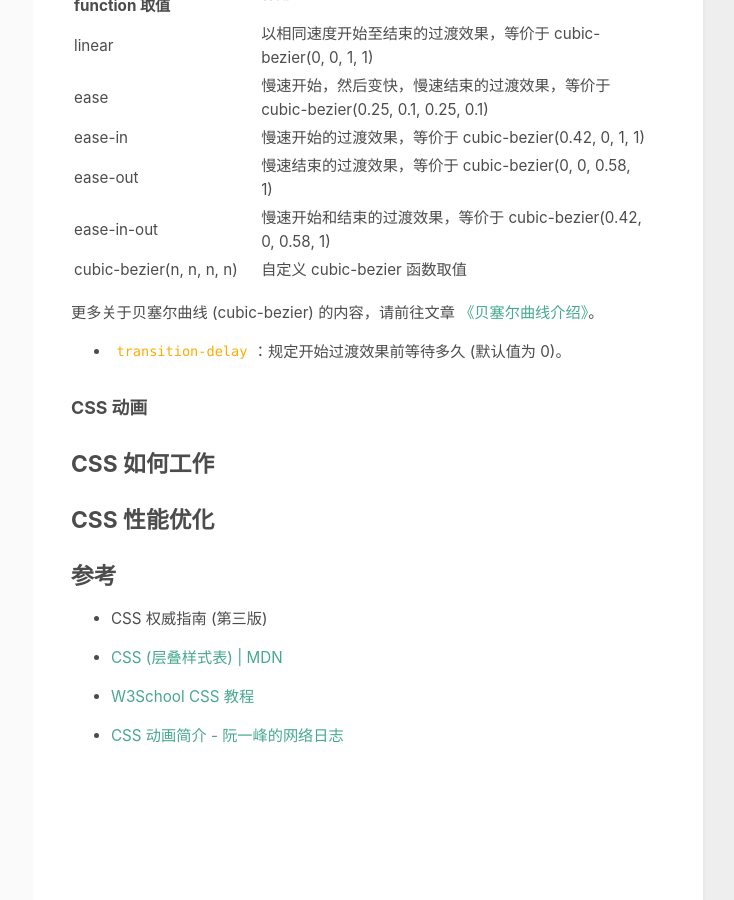
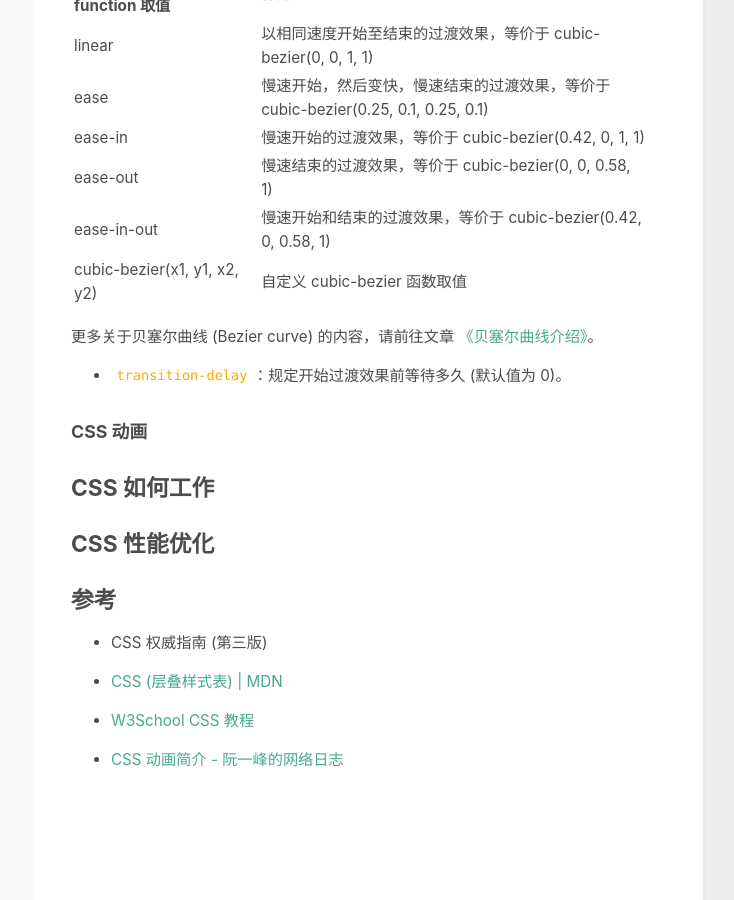
Before and after one commit to yangzheli/yangzheli.github.io, a Jekyll site: the page built from _posts/2021-3-26-css-guide.md, in a window 1280 px wide and 900 px high, scrolled down 8760 px. Shown: the whole window, without its empty margins (417-1151 px from the left). Built offline with Jekyll 4.4.1, drawn with Linux system fonts in a browser that asks for light colours; nearby versions of some CDN libraries.

Commit message:
:pencil: add new content - bazier curve

```diff
--- a/_posts/2021-3-26-css-guide.md
+++ b/_posts/2021-3-26-css-guide.md
@@ -346,9 +346,9 @@ position 属性用于指定一个元素的定位方式
 | ease-in                         | 慢速开始的过渡效果，等价于 cubic-bezier(0.42, 0, 1, 1)                            |
 | ease-out                        | 慢速结束的过渡效果，等价于 cubic-bezier(0, 0, 0.58, 1)                            |
 | ease-in-out                     | 慢速开始和结束的过渡效果，等价于 cubic-bezier(0.42, 0, 0.58, 1)                   |
-| cubic-bezier(n, n, n, n)        | 自定义 cubic-bezier 函数取值                                                      |
+| cubic-bezier(x1, y1, x2, y2)    | 自定义 cubic-bezier 函数取值                                                      |
 
-更多关于贝塞尔曲线 (cubic-bezier) 的内容，请前往文章 [《贝塞尔曲线介绍》](/2021-04/cubic-bezier)。
+更多关于贝塞尔曲线 (Bezier curve) 的内容，请前往文章 [《贝塞尔曲线介绍》](/2021-04/bezier-curve)。
 
 - `transition-delay`：规定开始过渡效果前等待多久 (默认值为 0)。
 
```
Also changed, not shown: _posts/2021-4-28-bezier-curve.md (added, +19 -0 lines), _posts/2021-4-28-cubic-bezier.md (deleted, +0 -9 lines).
